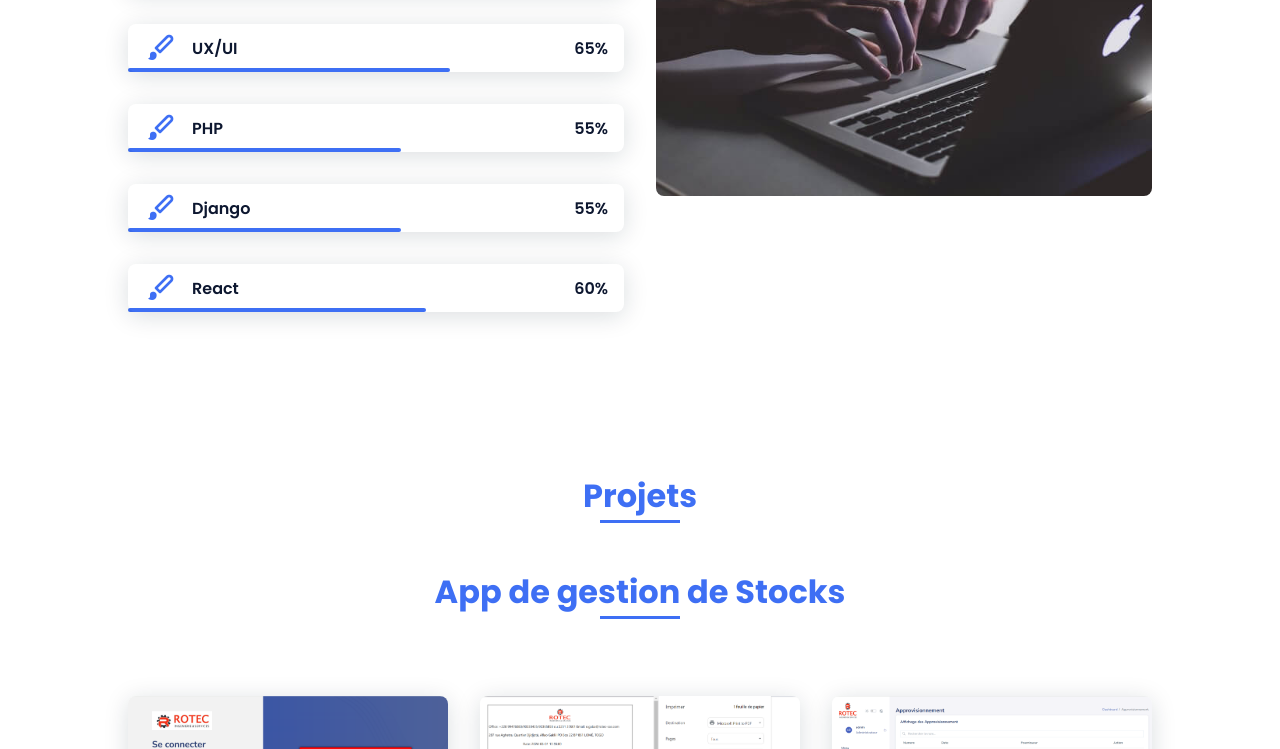
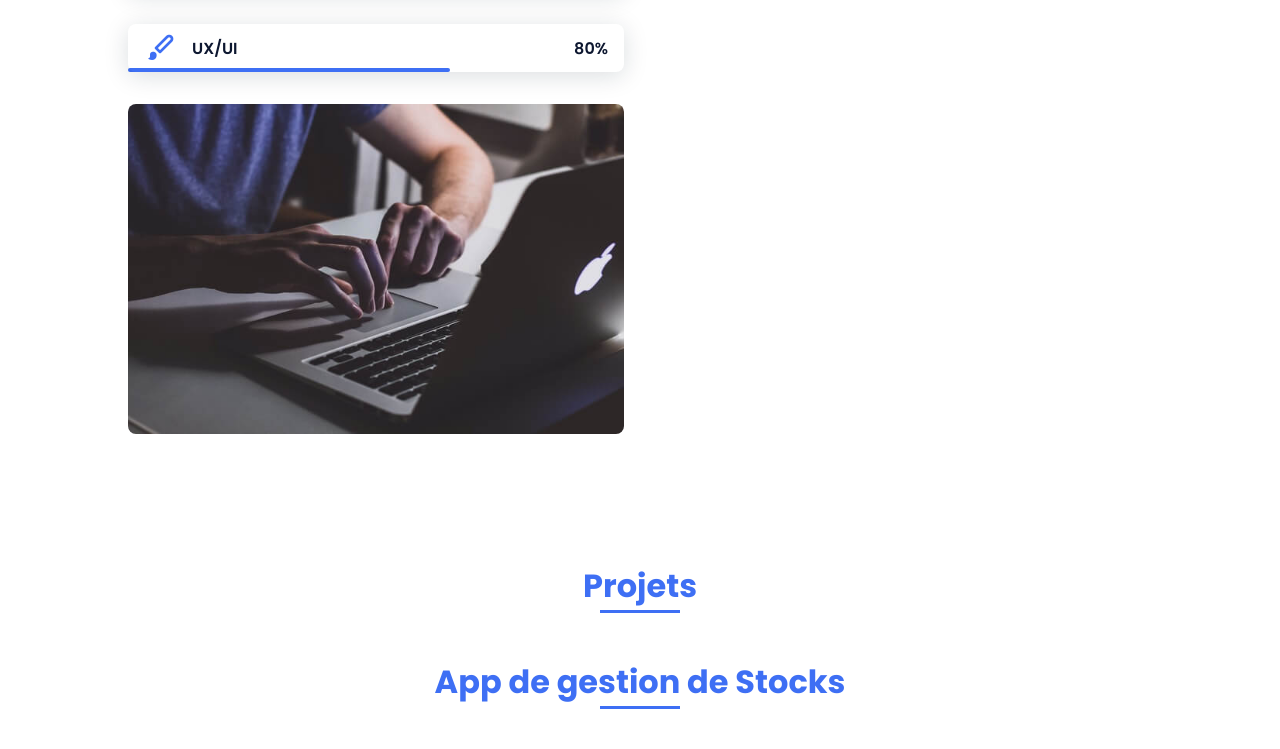
Before and after one commit to arieldenzel12/Portfolioariel, a plain HTML site: page index.html in a window 1280 px wide. Shown: the part 1671-2420 px from the top of the page. Drawn offline with nearby package versions, Linux system fonts and the light colour scheme.

Commit message:
Update index.html

```diff
--- a/index.html
+++ b/index.html
@@ -42,7 +42,7 @@
             <!--===== HOME =====-->
             <section class="home bd-grid" id="home">
                 <div class="home__data">
-                    <h1 class="home__title">Hello,<br>je suis <span class="home__title-color">FOLLY Ayi Ariel Denzel</span><br> Developpeur web et Designer</h1>
+                    <h1 class="home__title">Hello,<br>je suis <span class="home__title-color">FOLLY A.Ariel Denzel</span><br> UI/UX Designer</h1>
 
 
                 </div>
@@ -125,49 +125,14 @@
 
                             </div>
                             <div>
-                                <span class="skills__percentage">65%</span>
+                                <span class="skills__percentage">80%</span>
                             </div>
                         </div>
 
-                        <div class="skills__data">
-                            <div class="skills__names">
-                                <i class='bx bxs-paint skills__icon'></i>
-                                <span class="skills__name">PHP</span>
-                            </div>
-                            <div class="skills__bar skills__php">
 
-                            </div>
-                            <div>
-                                <span class="skills__percentage">55%</span>
-                            </div>
-                        </div>
 
-                        <div class="skills__data">
-                            <div class="skills__names">
-                                <i class='bx bxs-paint skills__icon'></i>
-                                <span class="skills__name">Django</span>
-                            </div>
-                            <div class="skills__bar skills__django">
 
-                            </div>
-                            <div>
-                                <span class="skills__percentage">55%</span>
-                            </div>
-                        </div>
 
-                        <div class="skills__data">
-                            <div class="skills__names">
-                                <i class='bx bxs-paint skills__icon'></i>
-                                <span class="skills__name">React</span>
-                            </div>
-                            <div class="skills__bar skills__React">
-
-                            </div>
-                            <div>
-                                <span class="skills__percentage">60%</span>
-                            </div>
-                        </div>
-                    </div>
 
                     <div>
                         <img src="assets/img/work3.jpg" alt="" class="skills__img">
```
